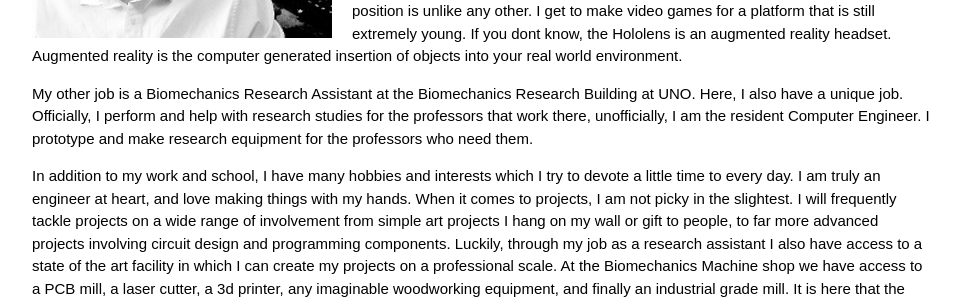
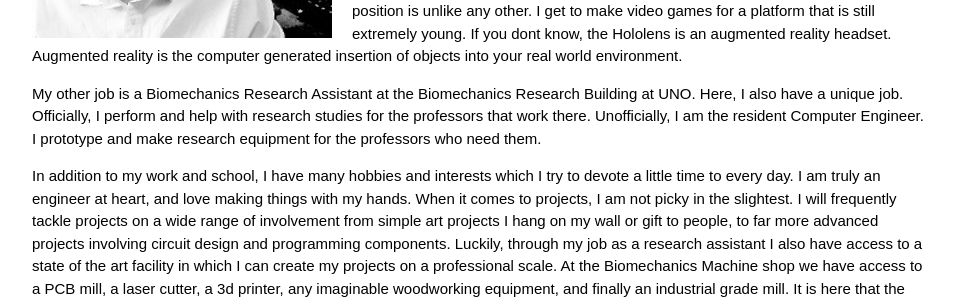
Before and after one commit to mschleu/old-personal-website, a Jekyll site: the page index.html, which Jekyll copies as it is, in a window 1280 px wide. Shown: the part 417-717 px from the top of the page, without its empty margins (158-1121 px from the left). Built offline with Jekyll 4.4.1, drawn with Linux system fonts in a browser that asks for light colours.

```diff
--- a/index.html
+++ b/index.html
@@ -40,7 +40,7 @@
 
                 <p>The first is a software development position in which I have the great honor to develop on a platform few others have the opportunity to work with: the Microsoft Hololens. This position is unlike any other. I get to make video games for a platform that is still extremely young. If you dont know, the Hololens is an augmented reality headset. Augmented reality is the computer generated insertion of objects into your real world environment.</p>
 
-                <p>My other job is a Biomechanics Research Assistant at the Biomechanics Research Building at UNO. Here, I also have a unique job. Officially, I perform and help with research studies for the professors that work there, unofficially, I am the resident Computer Engineer. I prototype and make research equipment for the professors who need them.</p>
+                <p>My other job is a Biomechanics Research Assistant at the Biomechanics Research Building at UNO. Here, I also have a unique job. Officially, I perform and help with research studies for the professors that work there. Unofficially, I am the resident Computer Engineer. I prototype and make research equipment for the professors who need them.</p>
 
                 <p>In addition to my work and school, I have many hobbies and interests which I try to devote a little time to every day. I am truly an engineer at heart, and love making things with my hands. When it comes to projects, I am not picky in the slightest. I will frequently tackle projects on a wide range of involvement from simple art projects I hang on my wall or gift to people, to far more advanced projects involving circuit design and programming components. Luckily, through my job as a research assistant I also have access to a state of the art facility in which I can create my projects on a professional scale. At the Biomechanics Machine shop we have access to a PCB mill, a laser cutter, a 3d printer, any imaginable woodworking equipment, and finally an industrial grade mill. It is here that the UNO Maker Group (UNOMG), the student organization I am president of, runs and operates.</p>
 
```
